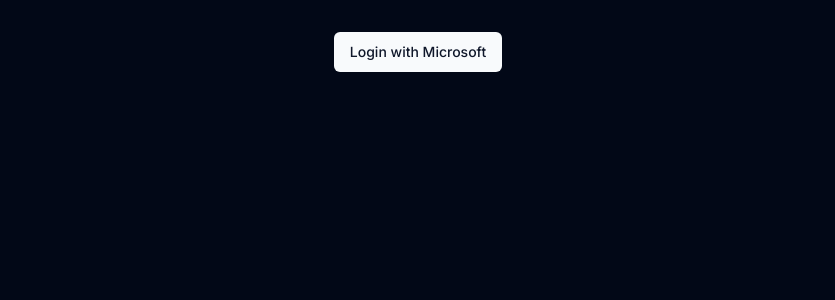
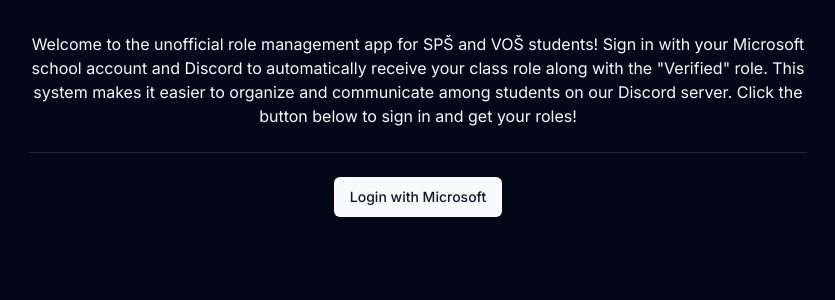
Before and after one commit to Mapetr/discord-pslib-connector, a Next.js app: page / in a window 1280 px wide. Shown: the top 300 px of the page, without its empty margins (222-1057 px from the left). Built offline with nearby package versions, Linux system fonts and the light colour scheme; no server answers.

Commit message:
refactor layout and set to kv latest data

```diff
--- a/app/discord/route.ts
+++ b/app/discord/route.ts
@@ -174,6 +174,9 @@ export async function GET(request: Request) {
     await sql`INSERT INTO users (microsoft, discord, className, name) VALUES (${student.MicrosoftID}, ${student.DiscordID}, ${student.Class}, ${student.Name})`.catch(err => {
       console.error(sessionId, err);
     });
+    await kv.set(sessionId, student, {ex: 86400}).catch(err => {
+      console.error(err);
+    });
 
     return end("Success", false);
   }
@@ -214,6 +217,9 @@ export async function GET(request: Request) {
   await sql`INSERT INTO users (microsoft, discord, className, name) VALUES (${student.MicrosoftID}, ${student.DiscordID}, ${student.Class}, ${student.Name})`.catch(err => {
     console.error(sessionId, err);
   });
+  await kv.set(sessionId, student, {ex: 86400}).catch(err => {
+    console.error(err);
+  });
 
   return end("Success", false);
 }
--- a/app/layout.tsx
+++ b/app/layout.tsx
@@ -4,6 +4,7 @@ import "./globals.css";
 import {cn} from "@/lib/utils";
 import {Analytics} from "@vercel/analytics/next";
 import {SpeedInsights} from "@vercel/speed-insights/next";
+import {cookies} from "next/headers";
 
 const inter = Inter({
   subsets: ["latin"],
@@ -19,14 +20,19 @@ export default function RootLayout({
                                    }: Readonly<{
   children: React.ReactNode;
 }>) {
+  const {result, error} = JSON.parse(cookies().get("result")?.value ?? "{}");
+
   return (
     <html lang="en">
     <head>
       <meta name="darkreader-lock"/>
     </head>
     <body className={cn("min-h-screen bg-background antialiased dark", inter.className)}>
-    <main className={"max-w-fit pt-8 flex flex-col gap-6 mx-2 md:mx-auto text-center"}>
+    <main className={"max-w-[77ch] pt-8 flex flex-col gap-6 mx-auto items-center text-center"}>
+      <p>Welcome to the unofficial role management app for SPŠ and VOŠ students! Sign in with your Microsoft school account and Discord to automatically receive your class role along with the "Verified" role. This system makes it easier to organize and communicate among students on our Discord server. Click the button below to sign in and get your roles!</p>
+      <hr className={"w-full"} />
       {children}
+      {result ? <p>{result}</p> : <></>}
       <Analytics />
       <SpeedInsights />
     </main>
--- a/app/page.tsx
+++ b/app/page.tsx
@@ -17,16 +17,13 @@ export default async function Home() {
     session = await kv.get<Student>(sessionId.value);
   }
 
-  const {result, error} = JSON.parse(cookieStore.get("result")?.value ?? "{}");
-
   const headerList = headers();
   const url = new URL(headerList.get("x-current-path") ?? "http://localhost:3000");
 
-  if (!session?.MicrosoftID) {
+  if (!session || !session.MicrosoftID) {
     const msURL= getMicrosoftLoginURL(url.origin);
     return (
       <>
-        {result ? <p>{result}</p> : <></>}
         <Button className={""} asChild>
           <Link href={msURL}>Login with Microsoft</Link>
         </Button>
@@ -34,21 +31,14 @@ export default async function Home() {
     )
   }
 
-  if (!session?.DiscordID) {
+  if (!session.DiscordID) {
     const discordURL = getDiscordLoginURL(url.origin);
     return (
       <>
-        {result ? <p>{result}</p> : <></>}
         <Button className={"max-w-fit"} asChild>
           <Link href={discordURL}>Login with Discord</Link>
         </Button>
       </>
     )
   }
-
-  return (
-    <>
-      <p>{result ?? "All done"}</p>
-    </>
-  )
 }
```
